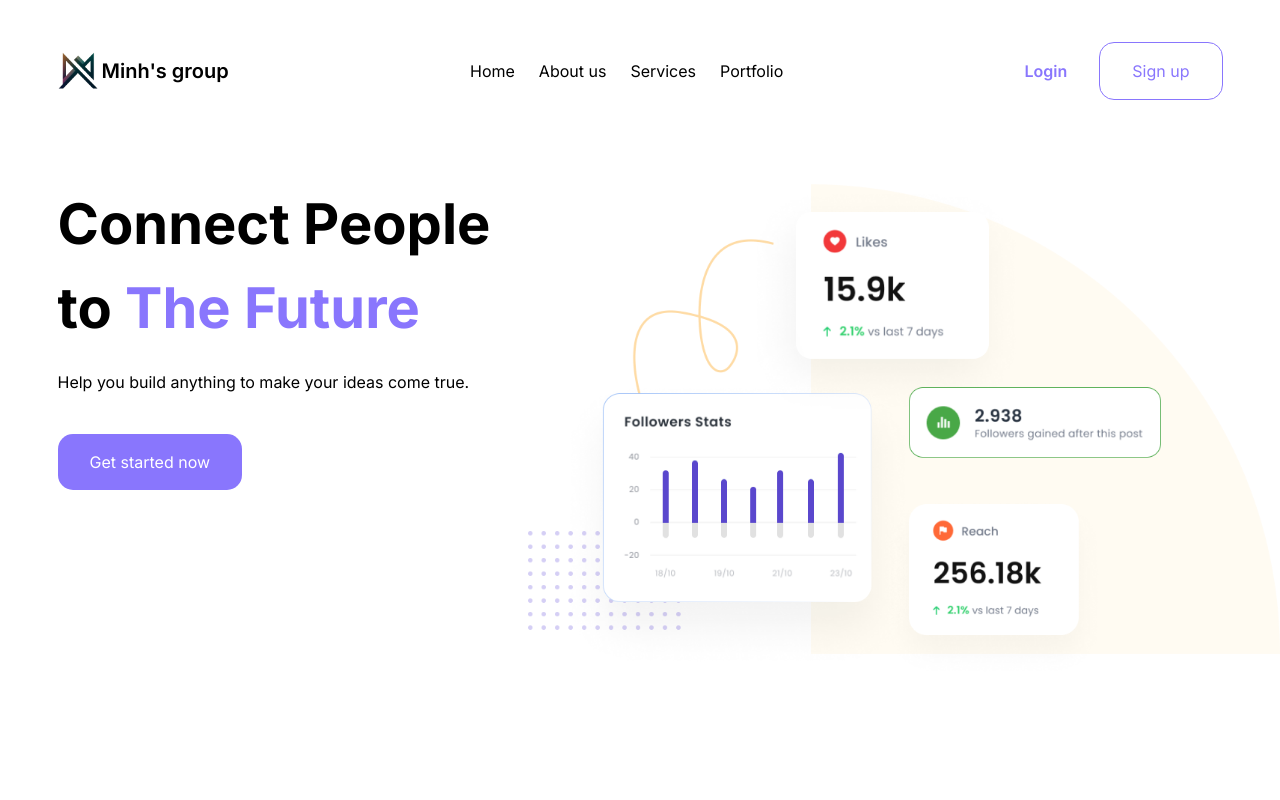
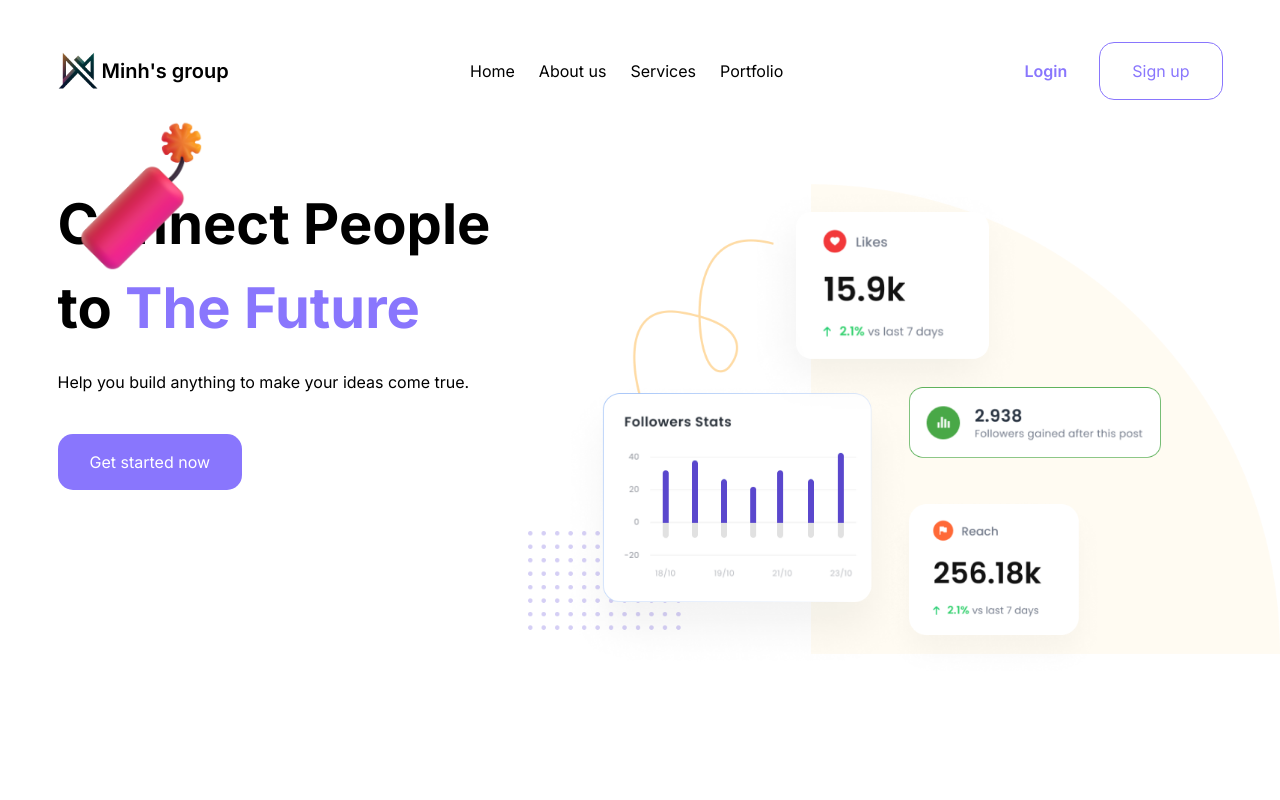
Before and after one commit to nguyennhatminh-mgr/main-nguyennhatminh-com, a Next.js app: page / in a window 1280 px wide. Shown: the top 800 px of the page. Built offline with nearby package versions, Linux system fonts and the light colour scheme.

Commit message:
feat: Add candle image

```diff
--- a/src/app/page.tsx
+++ b/src/app/page.tsx
@@ -1,6 +1,7 @@
 import Image from "next/image";
 
 import CardScreensImage from "@/images/card_screens.png";
+import CandleImage from "@/images/candle.png";
 import Header from "@/components/Header";
 import Footer from "@/components/Footer";
 import Button from "@/components/Button";
@@ -13,7 +14,10 @@ export default function Home() {
     <div>
       <Header />
       <main className="min-h-[calc(100vh-246px)]">
-        <section className="flex justify-between mb-20 pt-10">
+        <section className="flex justify-between mb-20 pt-10 relative">
+          <div className="absolute left-[60px] -top-[30px]">
+            <Image src={CandleImage} alt="candle" className="w-[168px]" />
+          </div>
           <div className="w-[628px] ml-[calc((100vw-1165px)/2)]">
             <h1 className="text-[56px] font-bold mb-5">
               Connect People to <span className="text-primary">The Future</span>
```
Also changed, not shown: src/images/candle.png (added).
